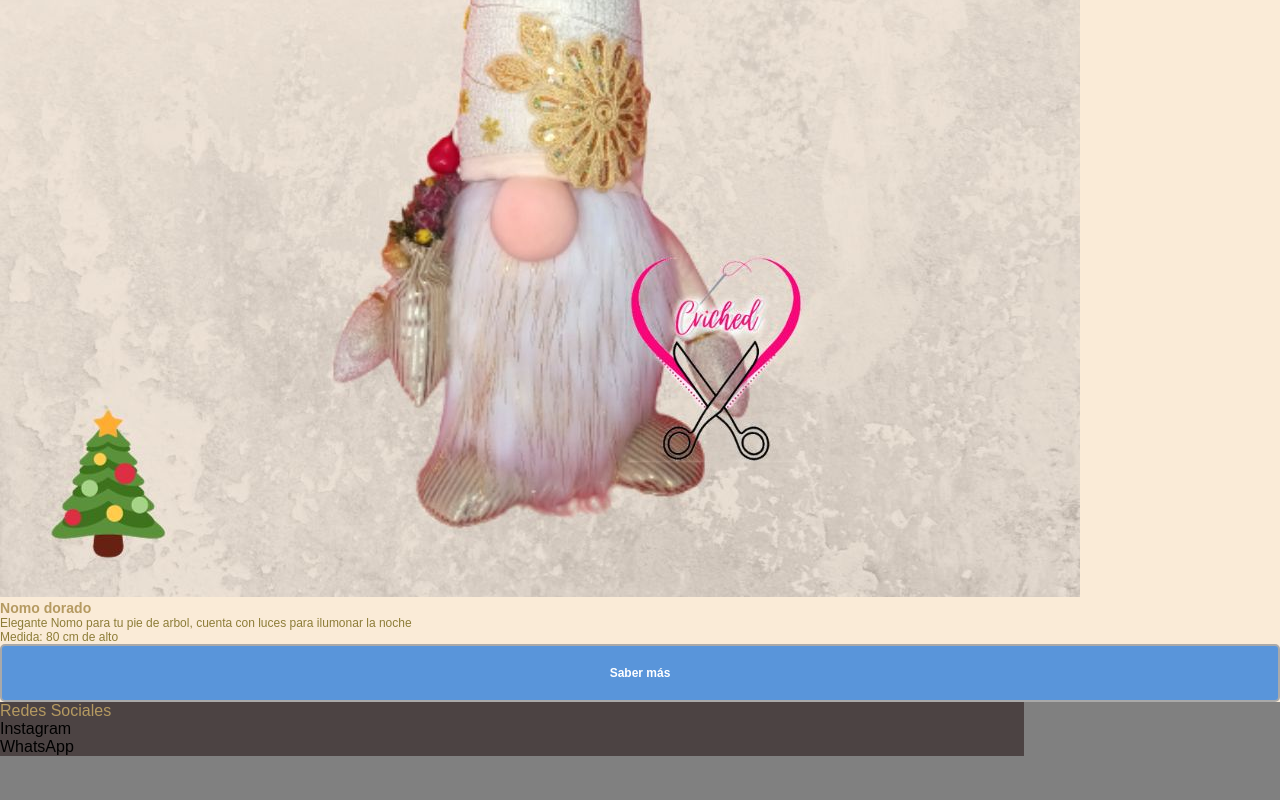
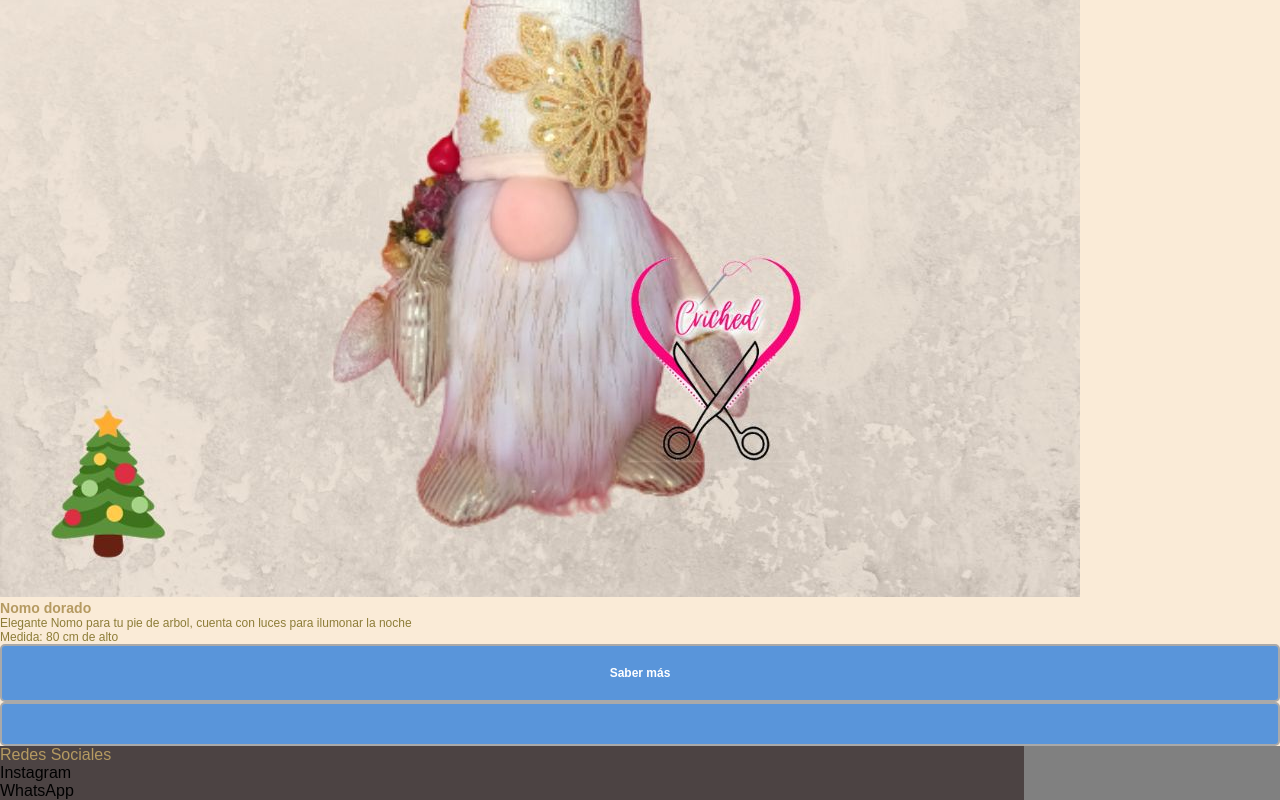
Before and after one commit to Sofy8839/mi_primera_web, a plain HTML site: page index.html in a window 1280 px wide. Shown: the part 2551-3351 px from the top of the page. Before the commit the page ends 3307 px from the top, so only its background shows below. Drawn offline with Linux system fonts and the light colour scheme.

Commit message:
mi primera confirmación de actualización

```diff
--- a/index.html
+++ b/index.html
@@ -53,6 +53,7 @@
             <li>Medida: 80 cm de alto</li>
          </ol>
          <div class="button">Saber más</div>
+         <div class="greeting"></div>
    </main>
 
    <footer>
--- a/styles.css
+++ b/styles.css
@@ -105,3 +105,15 @@ ul.opciones li a {
 .fuente-clara {color: #eeeeee;}
 .fuente-oscura {color: #22211f;}
 .fuente-acento {color: #b59a61;}
+
+
+.greeting {
+    color: #fff;
+    background-color: #5995da;
+    font-weight: bold;
+    padding: 20px;
+    text-align: center;
+    border: 2px solid darkgray;
+    border-radius: 5px;
+    cursor: pointer;
+}
```
